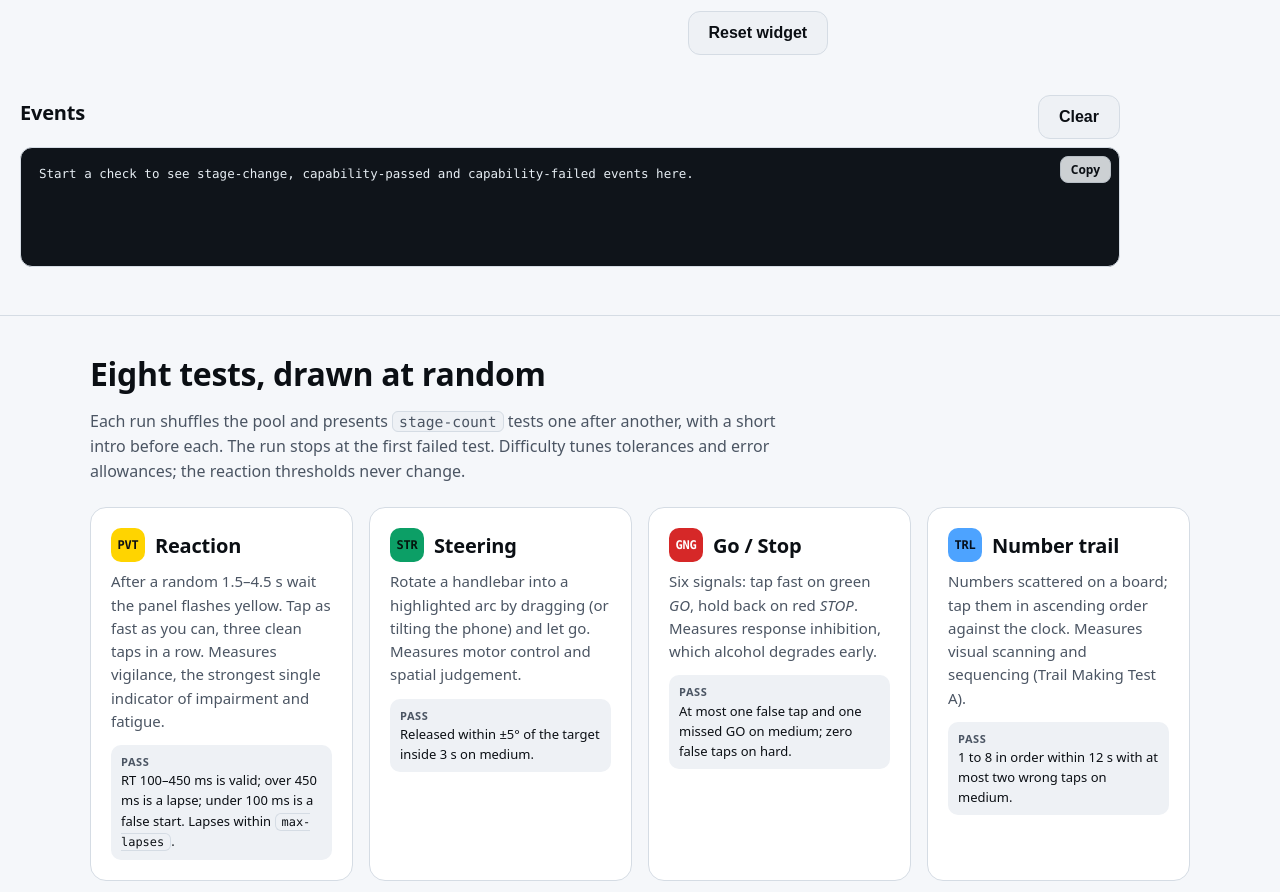
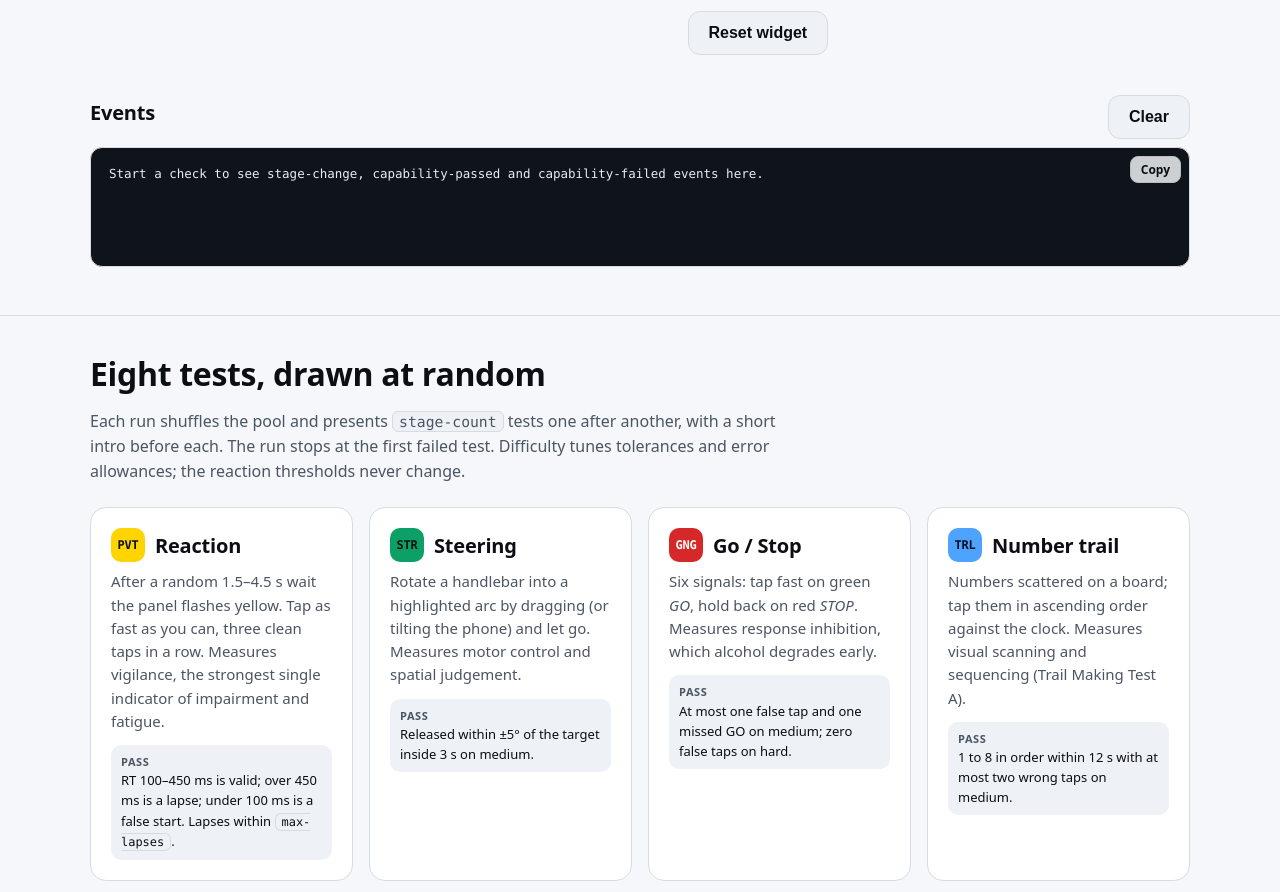
Before and after one commit to YanisFerecean/OK2Ride, a website built with Vite: page site/index.html in a window 1280 px wide. Shown: the part 1010-1902 px from the top of the page. Built offline with nearby package versions, Linux system fonts and the light colour scheme.

Commit message:
Center the events panel again
The block carries both `container` and `log-panel` on the same element.
`.log-panel` comes later in the stylesheet at equal specificity, so its
`margin: 8px 0 48px` overrode the `margin: 0 auto` from `.container` and
pinned the panel to the left while every other container stayed centred.

`.log-panel` is the only one of the five `container …` combinations that
sets a margin at all, so the same collision does not occur elsewhere.

```diff
--- a/site/assets/site.css
+++ b/site/assets/site.css
@@ -191,7 +191,7 @@ pre code { background: none; border: 0; padding: 0; font-size: inherit; color: i
 .pool label:has(input:checked) { border-color: var(--accent); background: color-mix(in srgb, var(--accent) 16%, var(--surface)); }
 .pool input { accent-color: var(--accent); }
 
-.log-panel { margin: 8px 0 48px; }
+.log-panel { margin: 8px auto 48px; }
 .log-panel .log-head { display: flex; justify-content: space-between; align-items: center; gap: 12px; margin-bottom: 8px; }
 .log {
   margin: 0;
```
